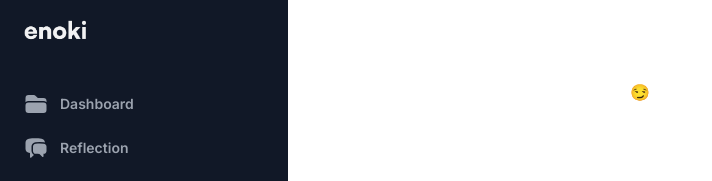
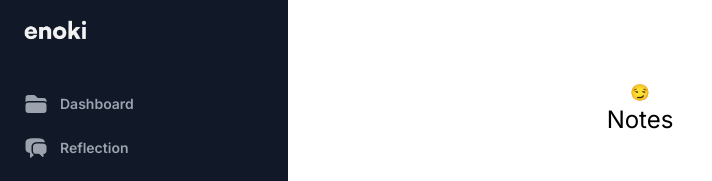
Before and after one commit to rivenshell/Lilly, a Next.js app: page /Notes in a window 1280 px wide. Shown: the top 181 px of the page, without its empty margins (0-712 px from the left). Built offline with nearby package versions, Linux system fonts and the light colour scheme.

Commit message:
repo update

```diff
--- a/app/Notes/page.tsx
+++ b/app/Notes/page.tsx
@@ -3,11 +3,14 @@ import Nav from "../components/Nav"
 
 console.log("if this does")
 
-export default function notes() {
+export default function Notes() {
   return (
     <>
       <Nav />
-      <div className="text-center">😏</div>
+      <div className="text-center">
+        😏
+        <h2 className="text-2xl">Notes</h2>
+      </div>
     </>
   )
 }
```
